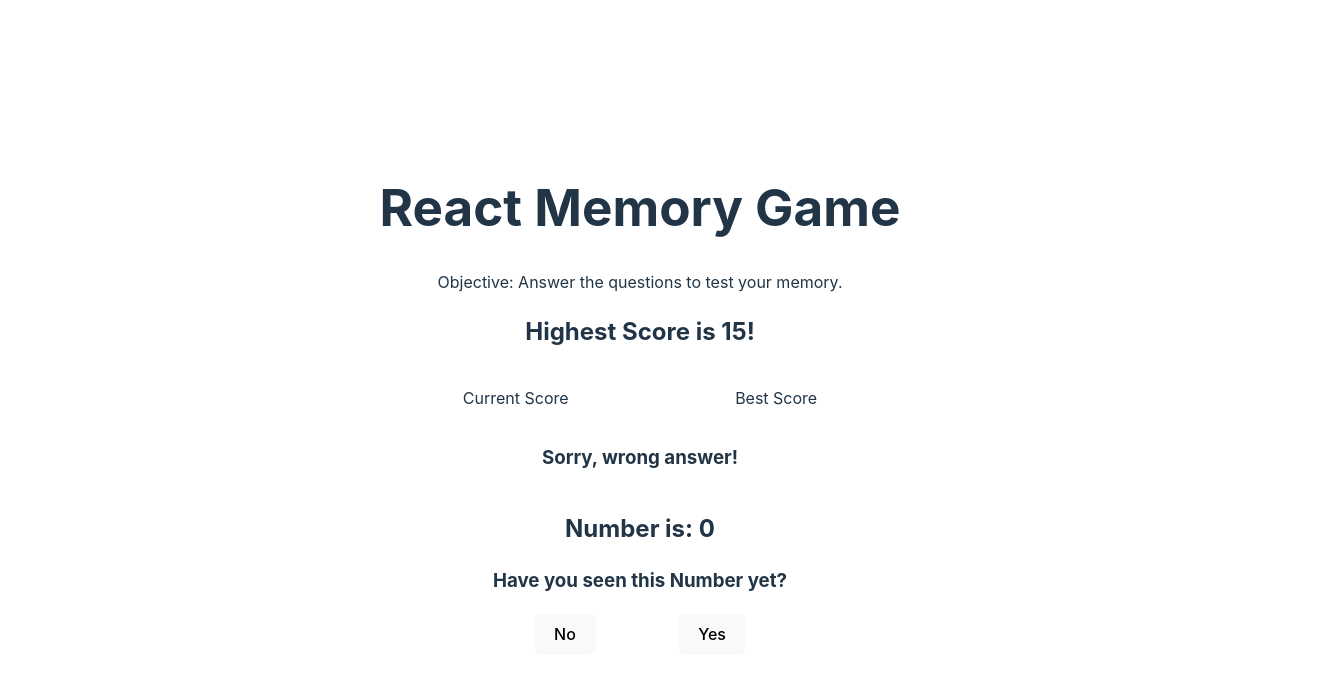
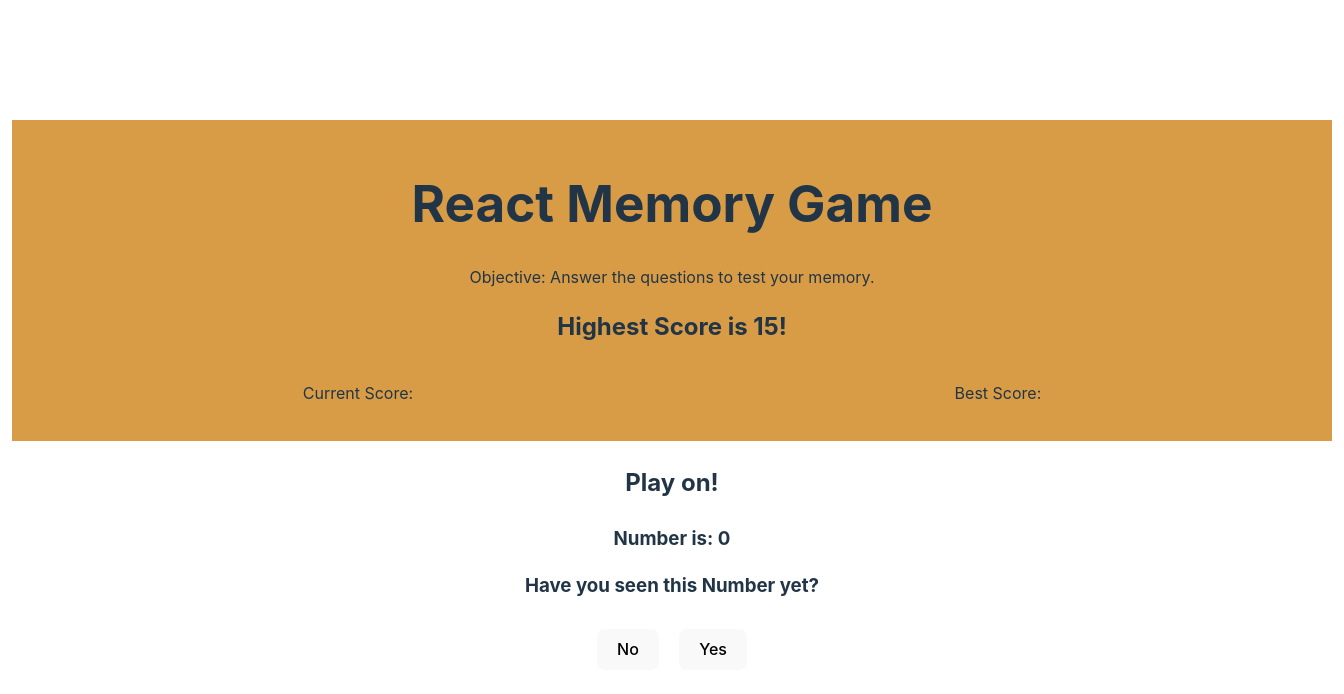
Before and after one commit to MandiSolone/react-memory-game, a React (Vite) app: page / in a window 1280 px wide. Shown: the top 694 px of the page, 1344 px wide, since content can reach past the window. Built offline with nearby package versions, Linux system fonts and the light colour scheme.

Commit message:
fix game logic, working on score boards and DOM messaging updates

```diff
--- a/src/App.css
+++ b/src/App.css
@@ -15,6 +15,23 @@
 
 .align-items-center {
   align-items: center;
+}
+
+.btn {
+  margin: 10px;
+}
+.App-container {
+  display: flex;
+  flex-direction: column;
+  align-items: center;
+  justify-content: center;
+}
+.App-header {
+  background-color: rgb(217, 156, 70);
+  width: 100vw;
+  min-height: 25vh;
+  margin: 0%;
+  padding: 20px;
 }
 
 @keyframes logo-spin {
--- a/src/App.jsx
+++ b/src/App.jsx
@@ -1,7 +1,7 @@
 // import { Component } from "react";
 import './App.css'
 import { Header } from './components/Header';
-import { Game } from './components/Game';
+import Game from './components/Game';
 
 //     super();
 //     this.state = {
@@ -14,10 +14,10 @@ import { Game } from './components/Game';
 
 function App () {
       return (
-          <div className= "App">
+          <main className= "App-container">
             <Header /> {/* currentScore={currentScore} bestScore={bestScore} */}
             <Game />
-          </div>
+          </main>
       );
     }
 
--- a/src/components/Game.jsx
+++ b/src/components/Game.jsx
@@ -1,17 +1,72 @@
-import RandomNumber from "./RandomNumber";
+import { useState } from "react";
+// update setGameStatus and restart game & alert player game is over
+// track score (.length or array)
+//display score
+
+function Game () {
+  const [num, setNum] = useState(0);
+  const [numberList, setNumberList] = useState([]);
+  const [gameStatus, setGameStatus] = useState(true); //status of true means game is still active
+  const correctAnswer = numberList.includes(num); //not in state store so it renders realtime // true/false boolean, is the num in the array
+  const currentScore = numberList.length;
+  const [listAllScores, setListAllScores] = useState([0]);
+  const bestScore = (Math.max(...listAllScores));
+  console.log(" A num", num);
+  console.log(" B numberList", numberList);
+  console.log(" C correctAnswer", correctAnswer);
+  console.log(" D numberList.includes(num)", numberList.includes(num));
+  console.log(" E gameStatus", gameStatus);
+  console.log(" F currentScore", currentScore);
+  console.log(" G listAllScores", listAllScores);
+  console.log(" H bestScore", bestScore);
+
+  const randomNumberInRange = (min, max) => {
+    return Math.floor(Math.random() * (max - min + 1)) + min;
+  };
+
+  //targetId is click.event.target.id, No btn = "false"  or Yes btn = "true"
+  const checkAnswer = (targetId) => {
+    // sets a boolean T/F instead of a string. "true" === "true" then clickedAnswer = true
+    const clickedAnswer = targetId === "true";
+    console.log(" I clickedAnswer", clickedAnswer);
+
+    //alert Game Over and restart game
+    if (correctAnswer != clickedAnswer) {
+      setGameStatus(false);
+      setListAllScores([...listAllScores, currentScore]);
+      setNum(0);
+      setNumberList([]);
+      console.log(" J Game Over");
+      console.log(" K listAllScores", listAllScores);
+    }
+  };
+
+  const handleClick = (e) => {
+    setNum(randomNumberInRange(1, 30));
+    setNumberList([...numberList, num]);
+    checkAnswer(e.target.id);
+  };
 
 
-export function Game (){
-
-       return (
-      <main className="App-container">
-            <div className="Announcement-div">
-            <h3>Sorry, wrong answer!</h3>
-            {/* //how to tie this answer to randomNumber?  */}
-            </div >
-            <div className="App-item-container d-flex justify-content-around align-items-centerd">
-                <RandomNumber />
-            </div>
-        </main>
-       );
+  return (
+    <div className="number-div ">
+      {/* create a restart button and update messaging  */}
+      <div>
+        <h2>{gameStatus ? <p>Play on!</p> : <p>Game Over!</p>}</h2>
+      </div>
+      <h3>Number is: {num}</h3>
+      <div className="question-div">
+        <h3>Have you seen this Number yet?</h3>
+        <div className="btn-div">
+          <button id="false" className="btn" onClick={(e) => handleClick(e)}>
+            No
+          </button>
+          <button id="true" className="btn" onClick={(e) => handleClick(e)}>
+            Yes
+          </button>
+        </div>
+      </div>
+    </div>
+  );
 }
+export default Game;
--- a/src/components/Header.jsx
+++ b/src/components/Header.jsx
@@ -1,18 +1,18 @@
+export function Header (currentScore, bestScore){
 
-export function Header (){
+          /* currentScore={currentScore} bestScore={bestScore} */
+        // const { currentScore, bestScore } = this.props;
 
-
-        // const { currentScore, bestScore } = this.props;
         return(
             <header className="App-header">
             <h1>React Memory Game</h1>
             <p>Objective: Answer the questions to test your memory.</p>
             <h2>Highest Score is 15!</h2>
             <div className= "d-flex justify-content-around align-items-center">
-                <div><p>Current Score</p>
+                <div><p>Current Score: </p>
                 {/* <p>{currentScore}</p> */}
                 </div>
-                <div><p>Best Score</p>
+                <div><p>Best Score: </p>
                 {/* <p>{bestScore}</p> */}
                 </div>
             </div>
--- a/src/components/RandomNumber.jsx
+++ /dev/null
@@ -1,59 +0,0 @@
-import { useState } from 'react';
- //array to hold list of numbers already shown -boolean true/false // add to array if duplicate (array.includes  !array.includes)
-//end game: start over and empty array
-//function to check if your answer yes no is correct or not
-// track score (.length or array)
-//display score
-
-function RandomNumber (){
-
-    const [num, setNum] = useState(0);
-    const [numberList, setNumberList] = useState([]);
-    const [clickedAnswer, setClickedAnswer] = useState (false); // button id = true/false
-    const [correctAnswer, setCorrectAnswer] = useState (Boolean);
-        console.log("num", num);
-        console.log("numberList", numberList);
-
-    const randomNumberInRange = (min, max) => {
-        return Math.floor(Math.random()
-            * (max - min + 1)) + min;
-    };
-
-    const updateCorrectAnswer = () => {
-        //if current number = number in the array answer should be true otherise it should be false
-        if (numberList.includes(num)) {
-            setCorrectAnswer(true);
-        } setCorrectAnswer(false);
-    };
-
-console.log("correctAnswer", correctAnswer);
-
-    const checkAnswer =() =>
-        { if (correctAnswer !== clickedAnswer) {
-            //alert Game Over and restart game
-        }
-        };
-
-    const handleClick = (e) => {
-        setNum(randomNumberInRange(1, 5));
-        setNumberList([...numberList, num]);
-        setClickedAnswer(e.target.id); // id = true/false
-        updateCorrectAnswer; //run to set the correct answer
-        checkAnswer;
-    };
-    console.log("clickedAnswer", clickedAnswer);
-
-    return (
-        <div className="number-div">
-            <h2>Number is: {num}</h2>
-            <div className="question-div">
-                <h3>Have you seen this Number yet?</h3>
-                <div className="btn-div d-flex justify-content-around align-items-centerd">
-                    <button id="false" className="btn" onClick={(e) => handleClick(e)}>No</button>
-                    <button id="true" className="btn" onClick={handleClick}>Yes</button>
-                </div>
-            </div>
-        </div>
-    );
-};
-  export default RandomNumber;
```
